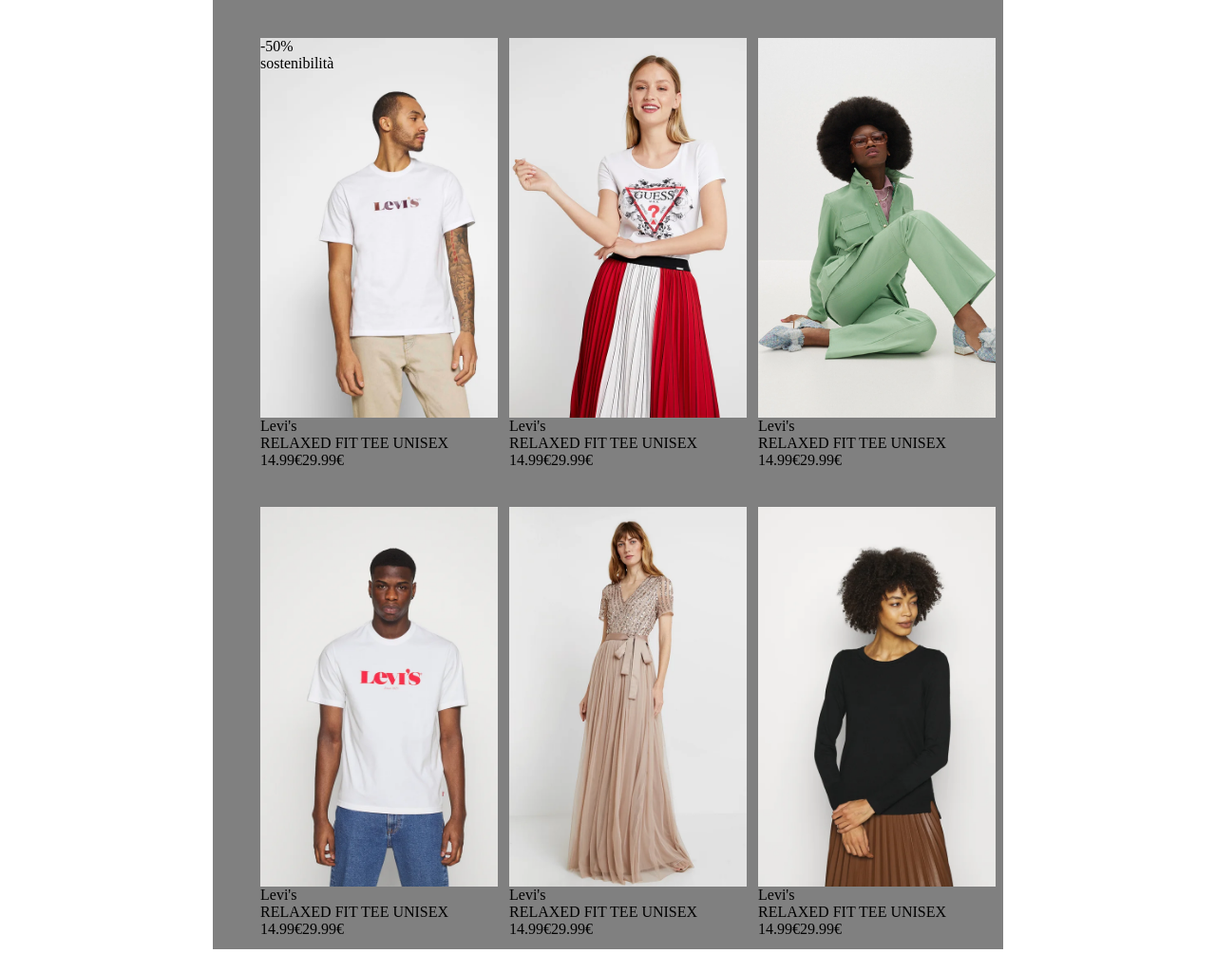
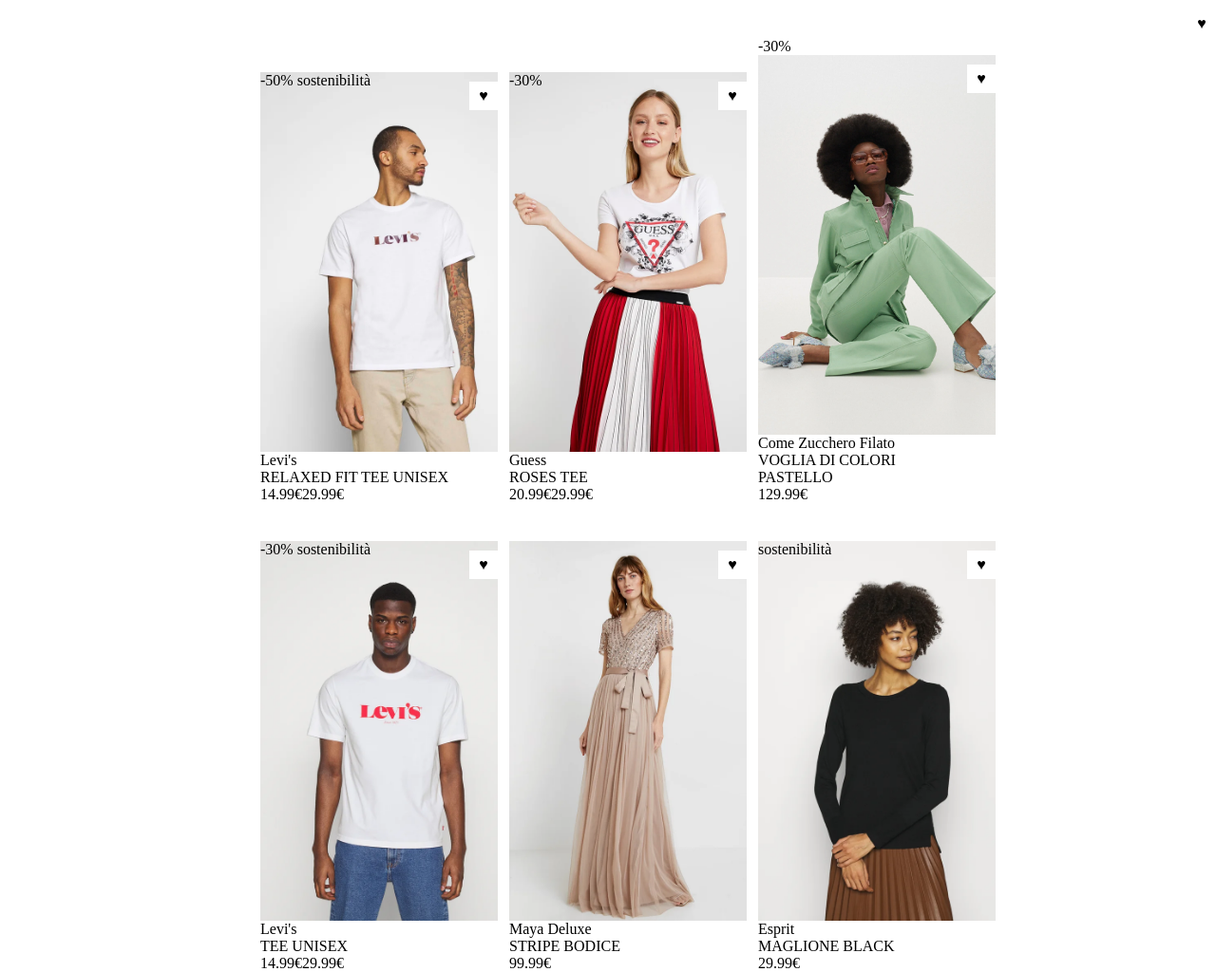
Before and after one commit to DrummyG/html-css-boolando, a plain HTML site: page index.html in a window 1280 px wide. Shown: the whole page at 95% size. Before the commit the page ends 1000 px from the top, so only its background shows below. Drawn offline with Linux system fonts and the light colour scheme.

Commit message:
cuori e nomi

```diff
--- a/CSS/style.css
+++ b/CSS/style.css
@@ -8,7 +8,6 @@ main{
     width: 65%;
     height: 1000px;
     margin: auto;
-    background-color: grey;
 }
 
 .container{
@@ -19,16 +18,26 @@ main{
     display: inline-block;
 }
 
-img{
-    height: 400px;
-    width: 250px;
-    object-fit: cover;
+.heart{
+    width: 30px;
+    height: 30px;
+    background-color: white;
+    position: absolute;
+    top: 10px;
+    right: 0%;
+    text-align: center;
+    line-height: 30px;
+}
+
+p{
+    display: inline-block;
 }
 
 .back{
     height: 400px;
     width: 250px;
     background-size: cover;
+    position: relative;
 }
 
 .one{
@@ -78,3 +87,7 @@ img{
 .six:hover{
     background-image: url(../img/6b.webp);
 }
+
+.heart:hover{
+    color: red;
+}
--- a/index.html
+++ b/index.html
@@ -13,63 +13,75 @@
             <div class="back one">
                 <p>-50%</p>
                 <p>sostenibilità</p>
+                <div class="heart">&hearts;</div>
             </div>
             <div class="text">
                 <div class="grey">Levi's</div>
                 <div class="text">RELAXED FIT TEE UNISEX</div>
                 <div class="price">14.99&#128;<span class="deleted">29.99&#128;</span></div>
             </div>
-            <div class="heart"></div>
+            <div class="heart">&hearts;</div>
         </div>
 
         <div class="container">
-            <div class="back two"></div>
+            <div class="back two">
+                <p>-30%</p>
+                <div class="heart">&hearts;</div>
+            </div>
             <div class="text">
-                <div class="grey">Levi's</div>
-                <div class="text">RELAXED FIT TEE UNISEX</div>
-                <div class="price">14.99&#128;<span class="deleted">29.99&#128;</span></div>
+                <div class="grey">Guess</div>
+                <div class="text">ROSES TEE</div>
+                <div class="price">20.99&#128;<span class="deleted">29.99&#128;</span></div>
             </div>
-            <div class="heart"></div>
         </div>
 
         <div class="container">
-            <div class="back three"></div>
+            <p>-30%</p>
+            <div class="back three">
+                <div class="heart">&hearts;</div>
+            </div>
             <div class="text">
-                <div class="grey">Levi's</div>
-                <div class="text">RELAXED FIT TEE UNISEX</div>
-                <div class="price">14.99&#128;<span class="deleted">29.99&#128;</span></div>
+                <div class="grey">Come Zucchero Filato</div>
+                <div class="text">VOGLIA DI COLORI PASTELLO</div>
+                <div class="price">129.99&#128;</div>
             </div>
-            <div class="heart"></div>
+
         </div>
 
         <div class="container">
-            <div class="back four"></div>
+            <div class="back four">
+                <p>-30%</p>
+                <p>sostenibilità</p>
+                <div class="heart">&hearts;</div>
+            </div>
             <div class="text">
                 <div class="grey">Levi's</div>
-                <div class="text">RELAXED FIT TEE UNISEX</div>
+                <div class="text">TEE UNISEX</div>
                 <div class="price">14.99&#128;<span class="deleted">29.99&#128;</span></div>
             </div>
-            <div class="heart"></div>
         </div>
 
         <div class="container">
-            <div class="back five"></div>
+            <div class="back five">
+                <div class="heart">&hearts;</div>
+            </div>
             <div class="text">
-                <div class="grey">Levi's</div>
-                <div class="text">RELAXED FIT TEE UNISEX</div>
-                <div class="price">14.99&#128;<span class="deleted">29.99&#128;</span></div>
+                <div class="grey">Maya Deluxe</div>
+                <div class="text">STRIPE BODICE</div>
+                <div class="price">99.99&#128;</div>
             </div>
-            <div class="heart"></div>
         </div>
 
         <div class="container">
-            <div class="back six"></div>
+            <div class="back six">
+                <p>sostenibilità</p>
+                <div class="heart">&hearts;</div>
+            </div>
             <div class="text">
-                <div class="grey">Levi's</div>
-                <div class="text">RELAXED FIT TEE UNISEX</div>
-                <div class="price">14.99&#128;<span class="deleted">29.99&#128;</span></div>
+                <div class="grey">Esprit</div>
+                <div class="text">MAGLIONE BLACK</div>
+                <div class="price">29.99&#128;</div>
             </div>
-            <div class="heart"></div>
         </div>
     </main>
 </body>
```
